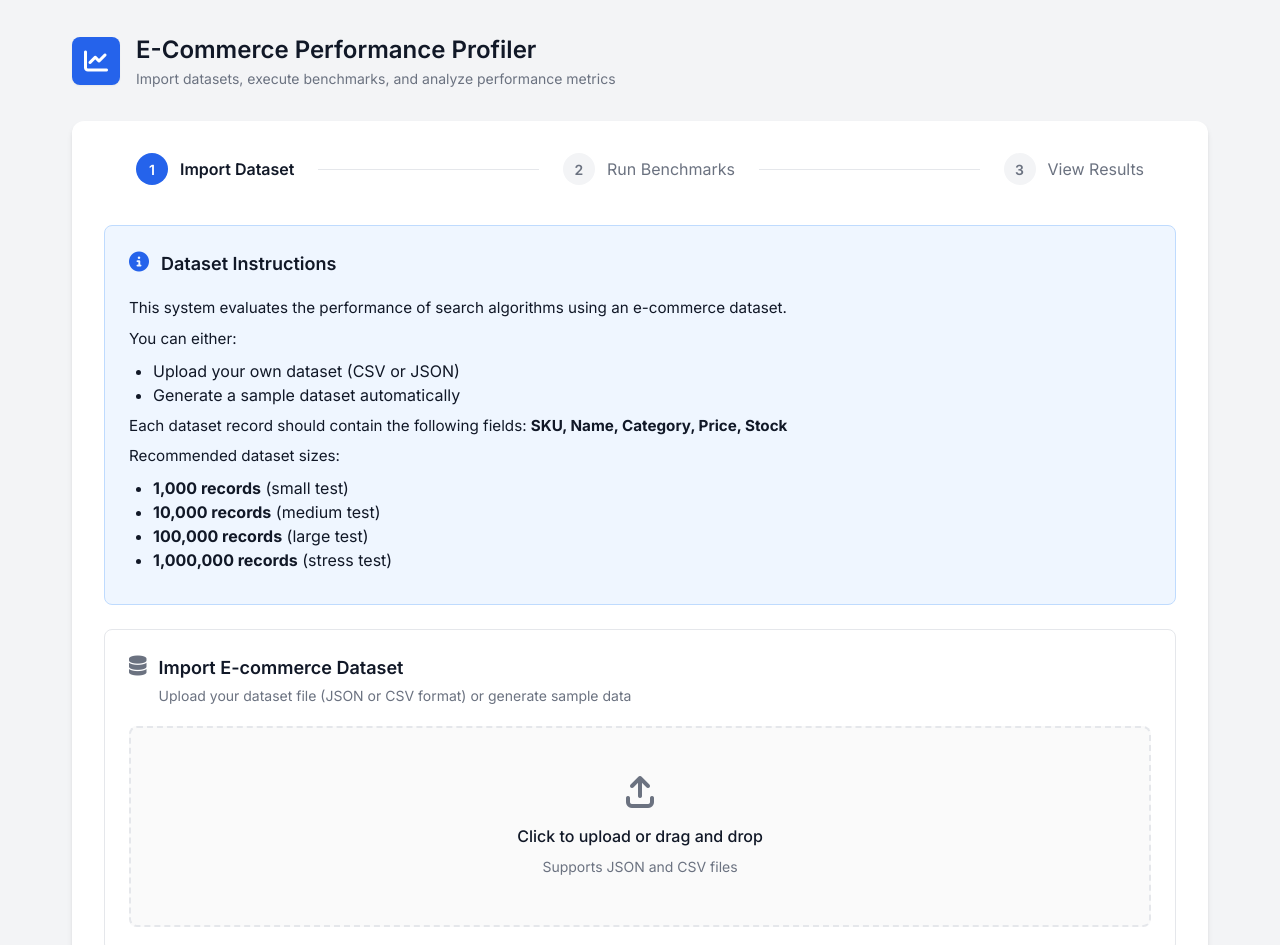
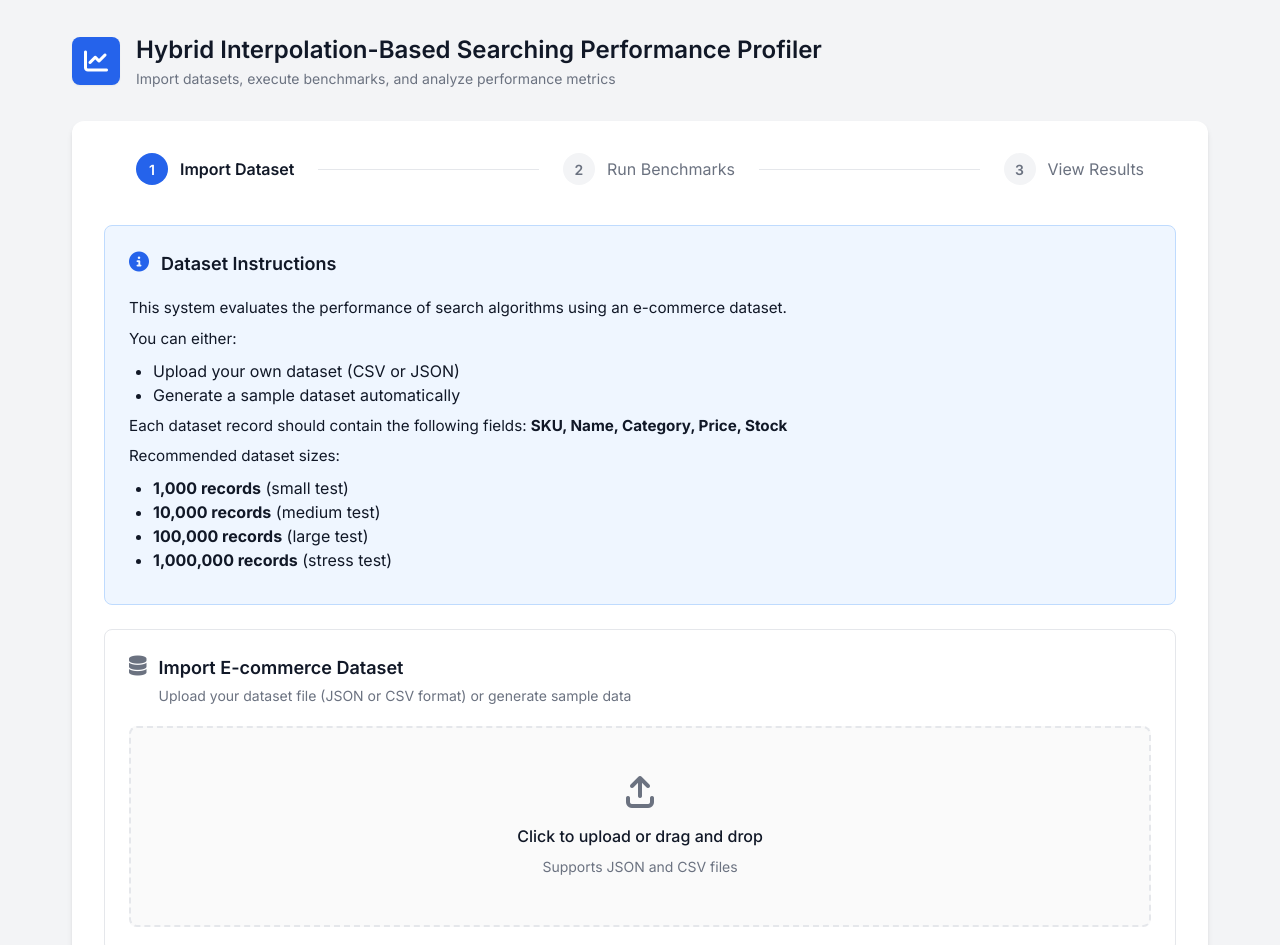
Before and after one commit to Jade-DeJesus/Performance-Profiling, a plain HTML site: page templates/index.html in a window 1280 px wide. Shown: the top 945 px of the page. Drawn offline with nearby package versions, Linux system fonts and the light colour scheme.

Commit message:
Update title and header text for performance profiler

```diff
--- a/templates/index.html
+++ b/templates/index.html
@@ -4,7 +4,7 @@
 <head>
     <meta charset="UTF-8">
     <meta name="viewport" content="width=device-width, initial-scale=1.0">
-    <title>E-Commerce Performance Profiler</title>
+    <title>Hybrid Interpolation-Based Searching Performance Profiler</title>
     <link href="https://fonts.googleapis.com/css2?family=Inter:wght@400;500;600;700&display=swap" rel="stylesheet">
     <link rel="stylesheet" href="https://cdnjs.cloudflare.com/ajax/libs/font-awesome/6.4.0/css/all.min.css">
     <link rel="stylesheet" href="../static/css/style.css">
@@ -19,7 +19,7 @@
                 <i class="fa-solid fa-chart-line"></i>
             </div>
             <div class="header-text">
-                <h1>E-Commerce Performance Profiler</h1>
+                <h1>Hybrid Interpolation-Based Searching Performance Profiler</h1>
                 <p>Import datasets, execute benchmarks, and analyze performance metrics</p>
             </div>
         </header>
```
